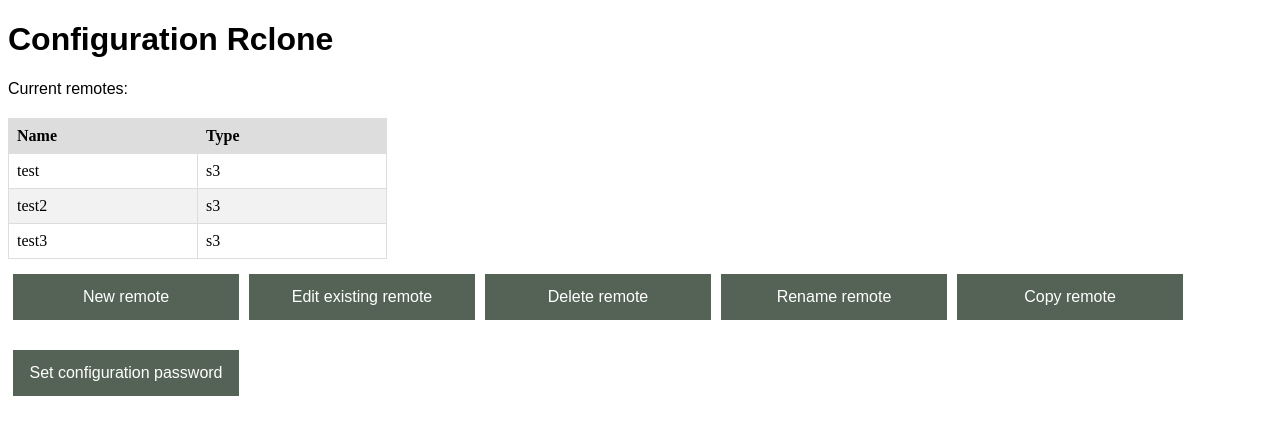
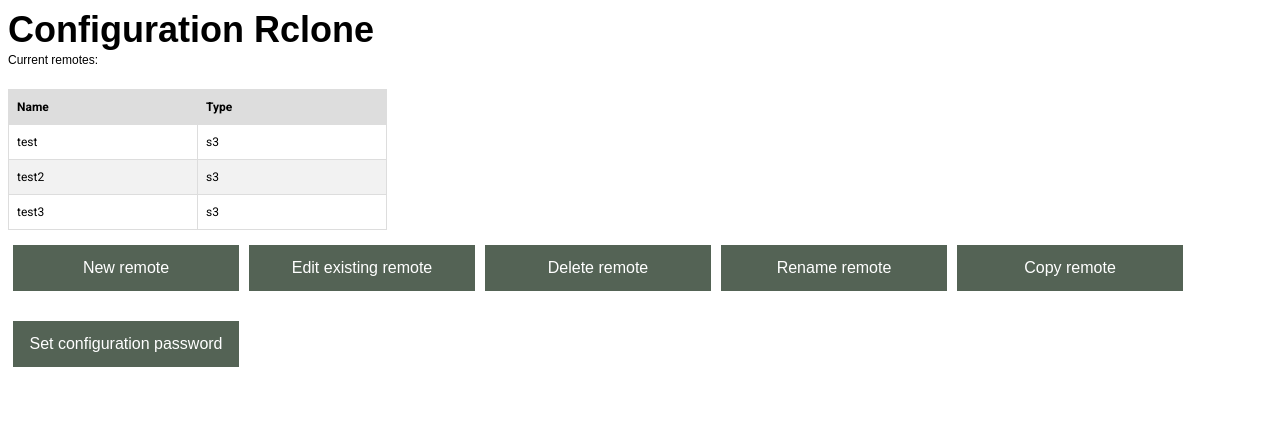
Before and after one commit to JustinMingo/Rclone-config-mock-up, a React (Create React App) app: page / in a window 1280 px wide. Shown: the top 434 px of the page. Built offline with nearby package versions, Linux system fonts and the light colour scheme.

Commit message:
Update SettingsPage.css

```diff
--- a/src/SettingsPage.css
+++ b/src/SettingsPage.css
@@ -1,3 +1,32 @@
+/* Import Google fonts */
+@import url("https://fonts.googleapis.com/css2?family=Inter:wght@400;700&family=Roboto:wght@400;700&display=swap");
+
+/* H1 style */
+h1 {
+  font-family: "Inter", sans-serif;
+  font-weight: 700;
+  font-size: 36px;
+  line-height: 1.2;
+  margin: 0;
+}
+
+/* H2 style */
+h2 {
+  font-family: "Inter", sans-serif;
+  font-weight: 400;
+  font-size: 24px;
+  line-height: 1.2;
+  margin: 0;
+}
+
+/* Body style */
+body {
+  font-family: "Roboto", sans-serif;
+  font-weight: 200;
+  font-size: 12px;
+  line-height: 1.5;
+}
+
 .settings-page .option-menu button {
   background-color: #546355;
   color: white;
```
